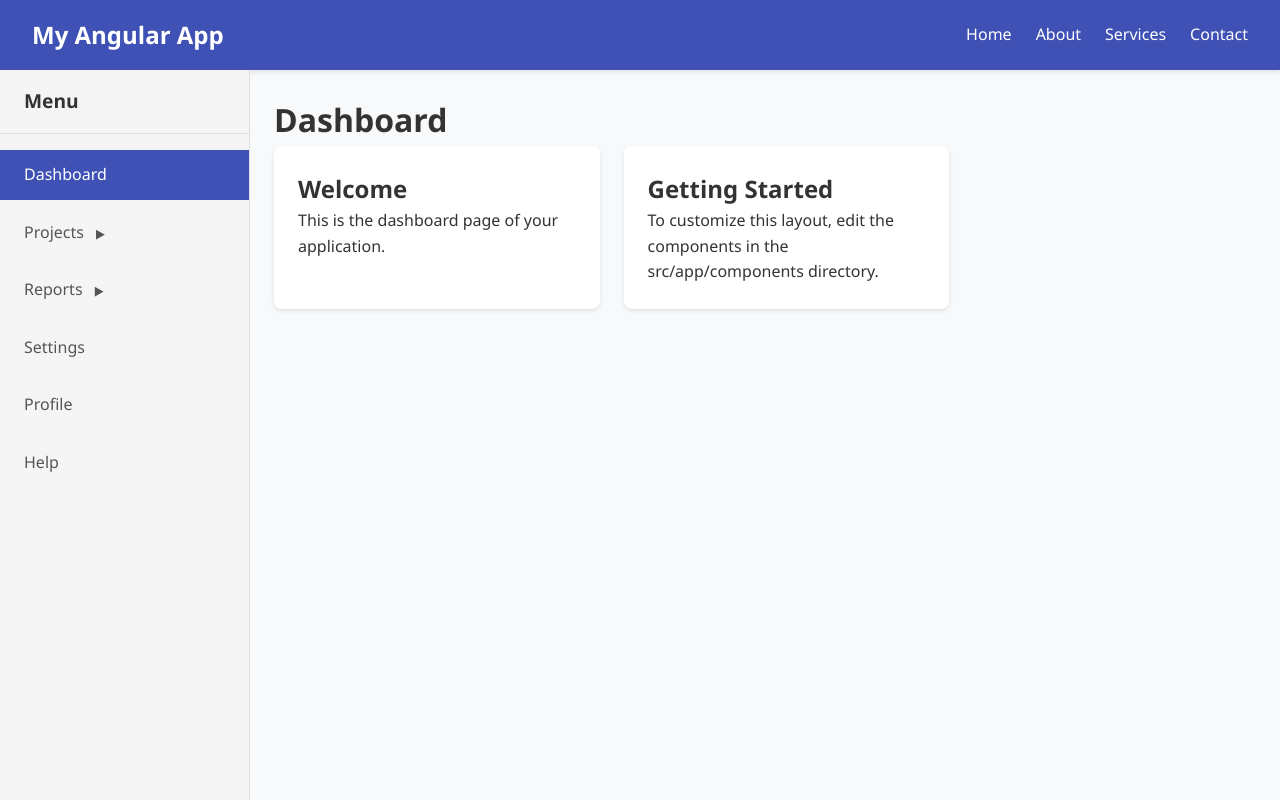
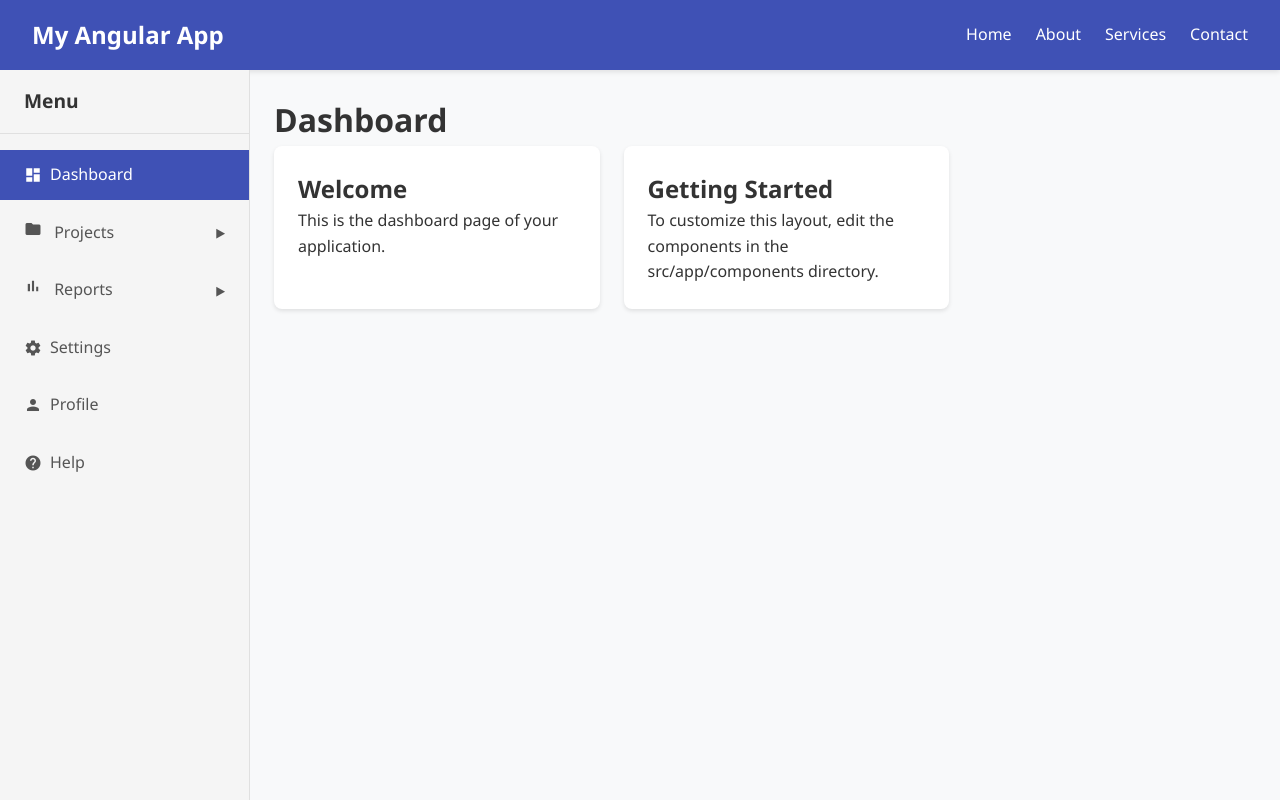
Before and after one commit to reyjager/myAngular, an Angular app: page /dashboard in a window 1280 px wide. Built offline with nearby package versions, Linux system fonts and the light colour scheme.

Commit message:
sidebar navigation is now complete

```diff
--- a/src/app/components/sidebar/sidebar.component.ts
+++ b/src/app/components/sidebar/sidebar.component.ts
@@ -1,6 +1,14 @@
 import { Component } from '@angular/core';
 import { RouterLink, RouterLinkActive } from '@angular/router';
 import { NgClass } from '@angular/common';
+
+interface MenuItem {
+  name: string;
+  path?: string;
+  icon?: string;
+  submenu?: MenuItem[];
+  id?: string;
+}
 
 @Component({
   selector: 'app-sidebar',
@@ -13,11 +21,11 @@ import { NgClass } from '@angular/common';
       </div>
       <nav class="sidebar-nav">
         <ul>
-          <li><a routerLink="/dashboard" routerLinkActive="active">Dashboard</a></li>
+          <li><a routerLink="/dashboard" routerLinkActive="active"><i class="material-icons">dashboard</i> Dashboard</a></li>
 
           <li>
             <a (click)="toggleSubmenu('projects')" [ngClass]="{'has-submenu': true, 'expanded': expandedMenus.projects}">
-              Projects
+              <div><i class="material-icons">folder</i> Projects</div>
               <span class="arrow">{{ expandedMenus.projects ? '▼' : '▶' }}</span>
             </a>
             <ul class="submenu" [ngClass]="{'expanded': expandedMenus.projects}">
@@ -30,7 +38,7 @@ import { NgClass } from '@angular/common';
 
           <li>
             <a (click)="toggleSubmenu('reports')" [ngClass]="{'has-submenu': true, 'expanded': expandedMenus.reports}">
-              Reports
+              <div><i class="material-icons">bar_chart</i> Reports</div>
               <span class="arrow">{{ expandedMenus.reports ? '▼' : '▶' }}</span>
             </a>
             <ul class="submenu" [ngClass]="{'expanded': expandedMenus.reports}">
@@ -41,9 +49,9 @@ import { NgClass } from '@angular/common';
             </ul>
           </li>
 
-          <li><a routerLink="/settings" routerLinkActive="active">Settings</a></li>
-          <li><a routerLink="/profile" routerLinkActive="active">Profile</a></li>
-          <li><a routerLink="/help" routerLinkActive="active">Help</a></li>
+          <li><a routerLink="/settings" routerLinkActive="active"><i class="material-icons">settings</i> Settings</a></li>
+          <li><a routerLink="/profile" routerLinkActive="active"><i class="material-icons">person</i> Profile</a></li>
+          <li><a routerLink="/help" routerLinkActive="active"><i class="material-icons">help</i> Help</a></li>
         </ul>
       </nav>
     </aside>
@@ -79,7 +87,8 @@ import { NgClass } from '@angular/common';
     }
 
     .sidebar-nav a {
-      display: block;
+      display: flex;
+      align-items: center;
       padding: 0.75rem 1.5rem;
       color: #555;
       text-decoration: none;
@@ -101,11 +110,12 @@ import { NgClass } from '@angular/common';
       display: flex;
       justify-content: space-between;
       align-items: center;
+      width: 100%;
     }
 
     .arrow {
       font-size: 0.8rem;
-      margin-left: 0.5rem;
+      margin-left: auto;
     }
 
     .submenu {
@@ -123,6 +133,11 @@ import { NgClass } from '@angular/common';
       padding-left: 3rem;
       font-size: 0.9rem;
     }
+
+    .material-icons {
+      font-size: 18px;
+      margin-right: 8px;
+    }
   `]
 })
 export class SidebarComponent {
@@ -131,15 +146,65 @@ export class SidebarComponent {
     reports: false
   };
 
+  menuItems: MenuItem[] = [
+    {
+      name: 'Dashboard',
+      path: '/dashboard',
+      icon: 'dashboard'
+    },
+    {
+      name: 'Projects',
+      path: '/projects',
+      id: 'projects',
+      icon: 'folder',
+      submenu: [
+        { name: 'All Projects', path: '/projects', icon: 'list' },
+        { name: 'Project 1', path: '/projects/project1' },
+        { name: 'Project 2', path: '/projects/project2'},
+        { name: 'Project 3', path: '/projects/project3'}
+      ]
+    },
+    {
+      name: 'Reports',
+      path: '/reports',
+      id: 'reports',
+      icon: 'bar_chart',
+      submenu: [
+        { name: 'All Reports', path: '/reports', icon: 'list' },
+        { name: 'Report 1', path: '/reports/report1' },
+        { name: 'Report 2', path: '/reports/report2'},
+        { name: 'Report 3', path: '/reports/report3'}
+      ]
+    },
+    {
+      name: 'Settings',
+      path: '/settings',
+      icon: 'settings'
+    },
+    {
+      name: 'Profile',
+      path: '/profile',
+      icon: 'person'
+    },
+    {
+      name: 'Help',
+      path: '/help',
+      icon: 'help'
+    }
+  ];
+
   toggleSubmenu(menu: string) {
-    // Close all menus first
+    // Check if the clicked menu was already open
+    const wasOpen = this.expandedMenus[menu as keyof typeof this.expandedMenus];
+
+    // Close all menus
     Object.keys(this.expandedMenus).forEach(key => {
       this.expandedMenus[key as keyof typeof this.expandedMenus] = false;
     });
 
-    // Then open the selected menu (unless it was already open, in which case it stays closed)
-    if (menu !== 'all') {
-      this.expandedMenus[menu as keyof typeof this.expandedMenus] = !this.expandedMenus[menu as keyof typeof this.expandedMenus];
+    // Only open the menu if it wasn't already open
+    if (menu !== 'all' && !wasOpen) {
+      this.expandedMenus[menu as keyof typeof this.expandedMenus] = true;
     }
   }
 }
--- a/src/index.html
+++ b/src/index.html
@@ -6,6 +6,7 @@
   <base href="/">
   <meta name="viewport" content="width=device-width, initial-scale=1">
   <link rel="icon" type="image/x-icon" href="favicon.ico">
+  <link href="https://fonts.googleapis.com/icon?family=Material+Icons" rel="stylesheet">
 </head>
 <body>
   <app-root></app-root>
```
